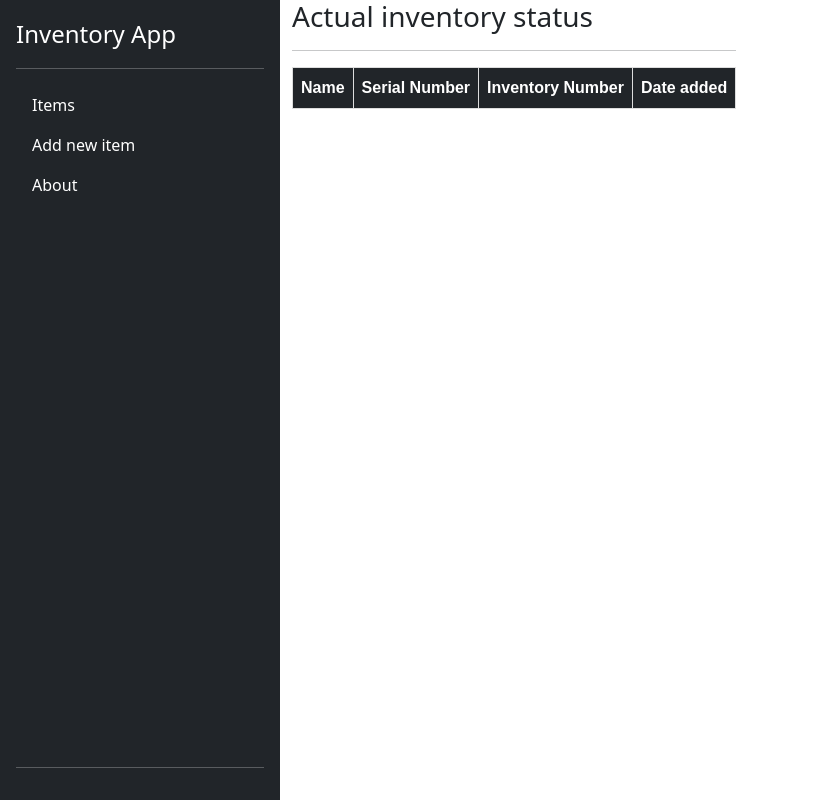
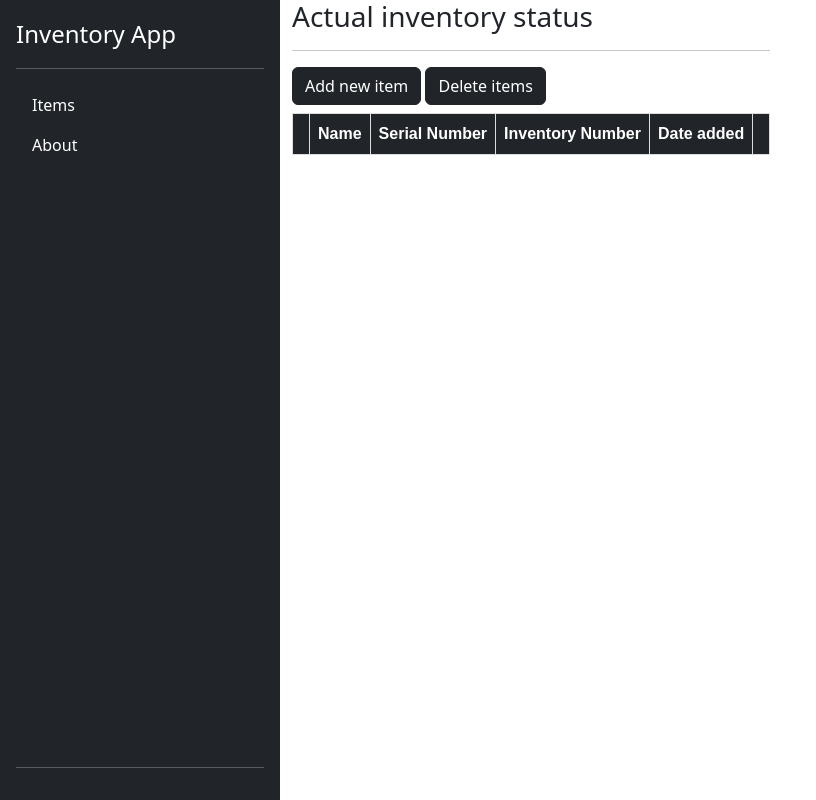
Before and after one commit to TomaszKamola/inventory-app, a Flask app: page / in a window 1280 px wide. Shown: the whole page, without its empty margins (0-816 px from the left). Run offline with Flask 3, Linux system fonts and the light colour scheme; lists and menus that the app fills with data are empty.

Commit message:
Added modals for item deleting in items.html

```diff
--- a/inventory_app/models.py
+++ b/inventory_app/models.py
@@ -28,11 +28,6 @@ class Items(db.Model):
     item_type = db.relationship('Types', secondary='items_types')
     user = db.relationship('Users', secondary='created_by')
 
-    # def __init__(self, name, serial, inventory_num):
-    #     self.item_name = name
-    #     self.item_serial = serial
-    #     self.item_inventory_num = inventory_num
-
 
 class Types(db.Model):
     id = db.Column(db.Integer, primary_key=True)
--- a/inventory_app/routes.py
+++ b/inventory_app/routes.py
@@ -11,7 +11,7 @@ from datetime import datetime
 
 
 @app.route("/")
-@app.route("/items")
+@app.route("/items", methods=['GET', 'POST'])
 def items():
     items = Items.query.order_by(Items.id).all()
     return render_template(
--- a/inventory_app/static/main.css
+++ b/inventory_app/static/main.css
@@ -1,18 +1,6 @@
 main {
     position: absolute;
     height: 100%;
-}
-
-.input-group {
-    margin-top: 1rem;
-}
-
-.btn {
-    margin-top: 0.5rem;
-}
-
-.nav-item:hover {
-    background-color: grey;
 }
 
 table {
@@ -22,11 +10,79 @@ table {
   }
 
 td, th {
-border: 1px solid #dddddd;
-text-align: left;
-padding: 8px;
+    border: 1px solid #dddddd;
+    text-align: left;
+    padding: 8px;
 }
 
 tr:nth-child(even) {
-background-color: #dddddd;
+    background-color: #dddddd;
 }
+
+.input-group {
+    margin-top: 1rem;
+}
+
+.nav-item:hover {
+    background-color: grey;
+}
+
+.items-btns {
+    margin-bottom: 0.5rem;
+}
+
+.cancelbtn, .deletebtn {
+    float: left;
+    width: 50%;
+}
+
+.modal {
+    display: none;
+    position: fixed;
+    z-index: 1;
+    left: 0;
+    top: 0;
+    width: 100%;
+    height: 100%;
+    overflow: auto;
+    background-color: rgba(71, 78, 93, 0.5);
+    padding-top: 50px;
+}
+
+.modal-container {
+    padding: 16px;
+    text-align: center;
+}
+
+.modal-content {
+    background-color: #fefefe;
+    margin: 5% auto 15% auto;
+    border: 1px solid #888;
+    width: 30%;
+    opacity: 1;
+}
+
+.close {
+    position: absolute;
+    right: 35px;
+    top: 15px;
+    font-size: 40px;
+    font-weight: bold;
+    color: #f1f1f1;
+}
+
+.close:hover,
+.close:focus {
+    color: #f44336;
+    cursor: pointer;
+}
+
+.clearfix::after {
+    content: "";
+    clear: both;
+    display: table;
+}
+
+#new-item-submit {
+    margin-top: 0.5rem;
+}
--- a/inventory_app/templates/items.html
+++ b/inventory_app/templates/items.html
@@ -1,32 +1,81 @@
 {% extends "layout.html" %}
 {% block content %}
+    <h3>Actual inventory status</h3>
+    <hr>
     {%- for message in get_flashed_messages() %}
         <div class="alert alert-primary">
             {{ message }}
         </div>
     {%- endfor %}
-    <h3>Actual inventory status</h3>
-    <hr>
+    <button type="button" class="btn btn-dark items-btns">
+        <a href="/new_item" class="nav-link text-white">
+            Add new item
+        </a>
+    </button>
+    <input type="button" class="btn btn-dark items-btns" onclick="document.getElementById('delete-modal').style.display='block'" value="Delete items">
     <div class="content">
         <table class="table table-hover">
             <thead class="table-dark">
                 <tr>
+                    <th></th>
                     <th>Name</th>
                     <th>Serial Number</th>
                     <th>Inventory Number</th>
                     <th>Date added</th>
+                    <th></th>
                 </tr>
             </thead>
             <tbody>
                 {% for item in items %}
                     <tr>
-                        <td><p>{{ item.name }}</p></td>
-                        <td><p>{{ item.serial }}</p></td>
-                        <td><p>{{ item.inventory_num }}</p></td>
-                        <td><p>{{ item.addition_date }}</p></td>
+                        <td>
+                            <input id="" type="checkbox">
+                        </td>
+                        <td>
+                            <p>{{ item.name }}</p>
+                        </td>
+                        <td>
+                            <p>{{ item.serial }}</p>
+                        </td>
+                        <td>
+                            <p>{{ item.inventory_num }}</p>
+                        </td>
+                        <td>
+                            <p>{{ item.addition_date }}</p>
+                        </td>
+                        <td>
+                            <button class="btn btn-secondary">
+                                Edit
+                            </button>
+                        </td>
                     </tr>
                 {% endfor %}
             </tbody>
         </table>
     </div>
+
+    <div id="delete-modal" class="modal">
+        <span onclick="document.getElementById('delete-modal').style.display='none'" class="close" title="Close Modal">×</span>
+        <form class="modal-content" action="">
+            <div class="container modal-container">
+                <h1>Delete Item</h1>
+                <p>Are you sure you want to delete selected items?</p>
+
+                <div class="clearfix">
+                    <button type="button" onclick="document.getElementById('delete-modal').style.display='none'" class="btn btn-light">Cancel</button>
+                    <button type="button" onclick="document.getElementById('delete-modal').style.display='none'" class="btn btn-danger">Delete</button>
+                </div>
+            </div>
+        </form>
+    </div>
+
+    <script>
+        var modal = document.getElementById('delete-modal');
+
+        window.onclick = function(event) {
+            if (event.target == modal) {
+                modal.style.display = "none";
+            }
+        }
+    </script>
 {% endblock content %}
--- a/inventory_app/templates/layout.html
+++ b/inventory_app/templates/layout.html
@@ -31,11 +31,6 @@
                     </a>
                 </li>
                 <li class="nav-item">
-                    <a href="/new_item" class="nav-link text-white">
-                        Add new item
-                    </a>
-                </li>
-                <li class="nav-item">
                     <a href="/about" class="nav-link text-white">
                         About
                     </a>
--- a/inventory_app/templates/new_item.html
+++ b/inventory_app/templates/new_item.html
@@ -20,6 +20,6 @@
             <span class="input-group-text">Inventory number</span>
             <input type="text" name="inventory_num" placeholder="Asset number">
         </div>
-        <input class="btn btn-success" type="submit" value="Submit">
+        <input id="new-item-submit" class="btn btn-dark" type="submit" value="Submit">
     </form>
 {% endblock content %}
```
